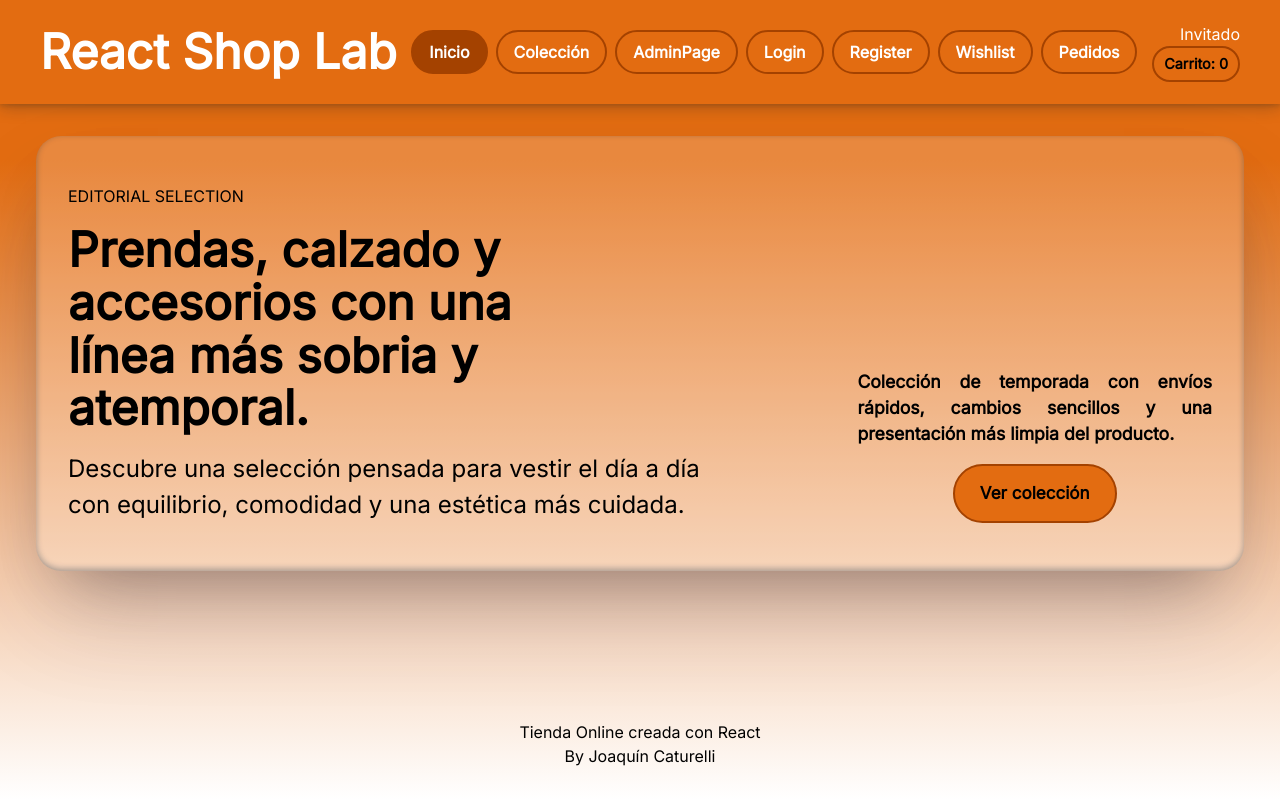
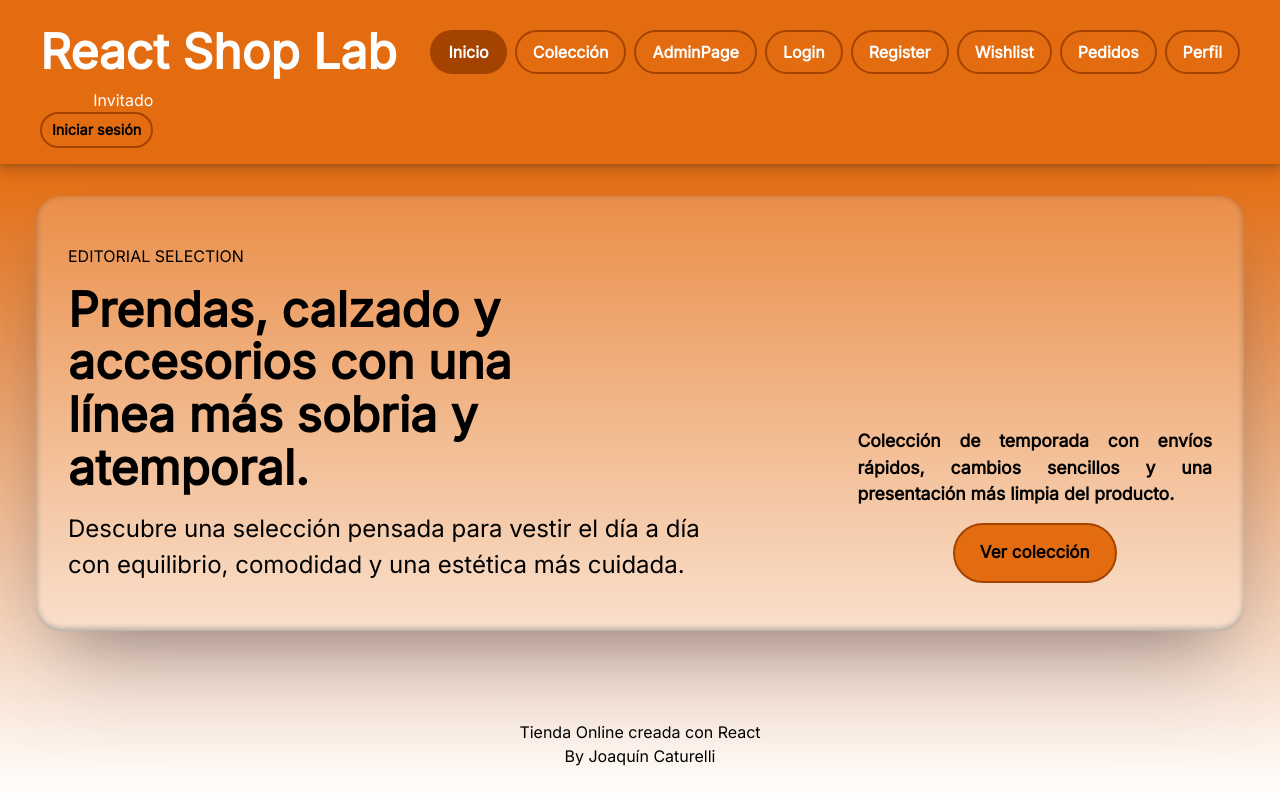
Before and after one commit to joacocaturelli/ecommerce-frontend, a React (Vite) app: page / in a window 1280 px wide. Built offline with nearby package versions, Linux system fonts and the light colour scheme; no server answers.

Commit message:
Feat: Actualizada la barra de navegacion con las paginas nuevas

```diff
--- a/src/components/Header/Header.jsx
+++ b/src/components/Header/Header.jsx
@@ -3,18 +3,8 @@ import { useDispatch, useSelector } from 'react-redux'
 import { logOutThunk } from '../../store/features/authSlice'
 import { clearCart } from '../../store/features/cartSlice'
 import { clearWishlist } from '../../store/features/wishlistSlice'
+import Button from '../Button/Button'
 import styles from './Header.module.css'
-import Button from '../Button/Button'
-
-// Cómo leer del store con useSelector
-//  useSelector recibe una función que selecciona un trozo del estado.
-
-// useSelector((state) => state.auth.user)
-//   state            → el estado completo del store
-//   state.auth       → el estado del slice 'auth'
-//   state.auth.user  → la propiedad user del slice auth
-
-// React re-renderiza el componente automáticamente cuando ese valor cambia.
 
 function Header () {
   const dispatch = useDispatch()
@@ -35,7 +25,11 @@ function Header () {
   }
 
   function handleCart() {
-    navigate('cart')
+    navigate('/cart')
+  }
+
+   function handleLogin() {
+    navigate('/login')
   }
 
   return (
@@ -43,54 +37,77 @@ function Header () {
       <div>
         <h1 className={styles.title}>React Shop Lab</h1>
       </div>
+
       <nav className={styles.nav}>
         <NavLink to='/' className={({isActive}) =>
           isActive ? styles.activeLink : styles.link}
         >
           Inicio
         </NavLink>
+
         <NavLink to='/productos' className={({isActive}) =>
           isActive ? styles.activeLink : styles.link}
         >
           Colección
         </NavLink>
+
         <NavLink to='/admin' className={({isActive}) =>
           isActive ? styles.activeLink : styles.link}
         >
           AdminPage
         </NavLink>
+
         <NavLink to='/login' className={({isActive}) =>
           isActive ? styles.activeLink : styles.link}
         >
           Login
         </NavLink>
+
         <NavLink to='/register' className={({isActive}) =>
           isActive ? styles.activeLink : styles.link}
         >
           Register
         </NavLink>
+
         <NavLink to='/wishlist' className={({isActive}) =>
           isActive ? styles.activeLink : styles.link}
         >
           Wishlist
         </NavLink>
+
         <NavLink to='/orders' className={({isActive}) =>
           isActive ? styles.activeLink : styles.link}
         >
           Pedidos
         </NavLink>
+
+        <NavLink to='/profile' className={({isActive}) =>
+          isActive ? styles.activeLink : styles.link}
+        >
+          Perfil
+        </NavLink>
       </nav>
 
       <div className={styles.status}>
         <span>{user ? user.name : 'Invitado'}</span>
+
+        {user
+          ? (
+            <>
               <Button onClick={handleCart} size='small'>
                 Carrito: {cartCount}
               </Button>
-        {user && (
+
               <Button onClick={handleLogout} size='small'>
                 Cerrar Sesión
               </Button>
-        )}
+            </>
+          ) : (
+            <Button onClick={handleLogin} size='small'>
+                Iniciar sesión
+            </Button>
+          )
+        }
       </div>
     </header>
   )
```
Lines whose indentation alone changed are shown as unchanged.
